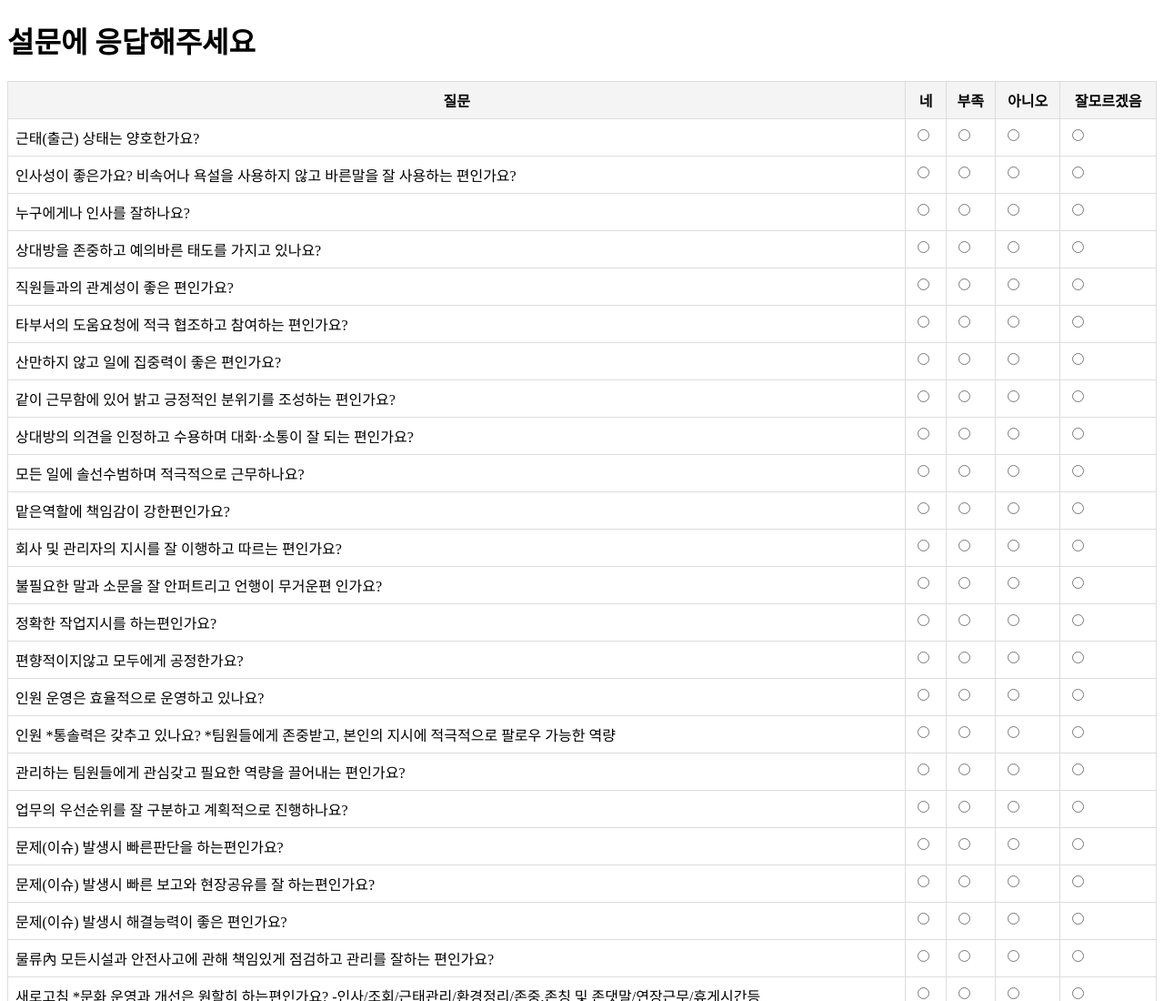
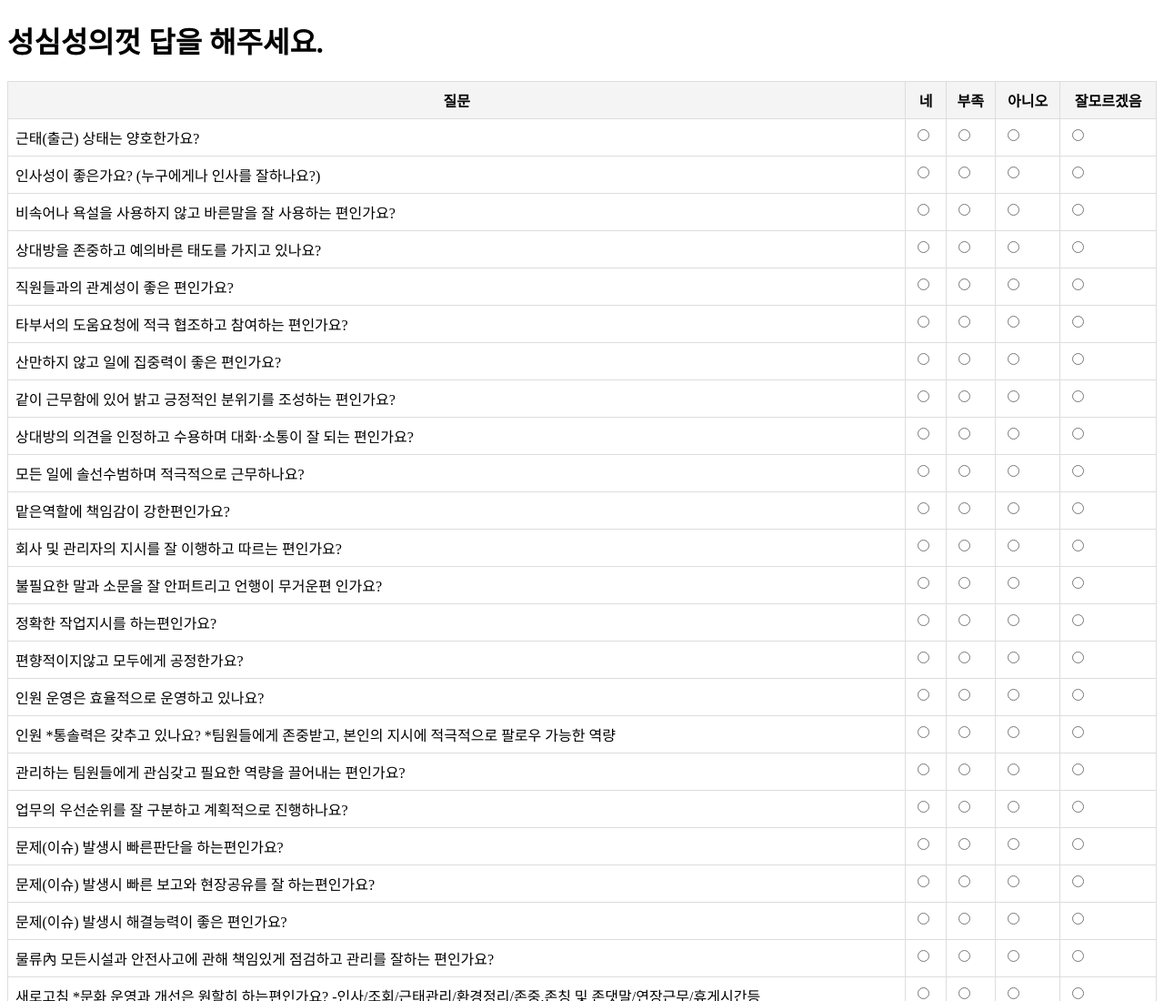
Before and after one commit to kyd2480/survey-app, a website: page survey.html in a window 1280 px wide. Shown: the top 1100 px of the page at 91% size. Drawn offline with Linux system fonts and the light colour scheme.

Commit message:
survey.html

```diff
--- a/survey.html
+++ b/survey.html
@@ -44,7 +44,7 @@
 </head>
 
 <body>
-  <h1>설문에 응답해주세요</h1>
+  <h1>성심성의껏 답을 해주세요.</h1>
   <form id="surveyForm">
     <table>
       <thead>
@@ -89,8 +89,8 @@
     // 2) 문항 배열 정의: {big, mid, text}
     const questions = [
       { big: "인성 및 기본역량", mid: "기본인성", text: "근태(출근) 상태는 양호한가요?" },
-      { big: "", mid: "", text: "인사성이 좋은가요? 비속어나 욕설을 사용하지 않고 바른말을 잘 사용하는 편인가요?" },
-      { big: "", mid: "", text: "누구에게나 인사를 잘하나요?" },
+      { big: "", mid: "", text: "인사성이 좋은가요? (누구에게나 인사를 잘하나요?)" },
+      { big: "", mid: "", text: "비속어나 욕설을 사용하지 않고 바른말을 잘 사용하는 편인가요?" },
       { big: "", mid: "", text: "상대방을 존중하고 예의바른 태도를 가지고 있나요?" },
       { big: "", mid: "관계성", text: "직원들과의 관계성이 좋은 편인가요?" },
       { big: "", mid: "협조/참여", text: "타부서의 도움요청에 적극 협조하고 참여하는 편인가요?" },
```
